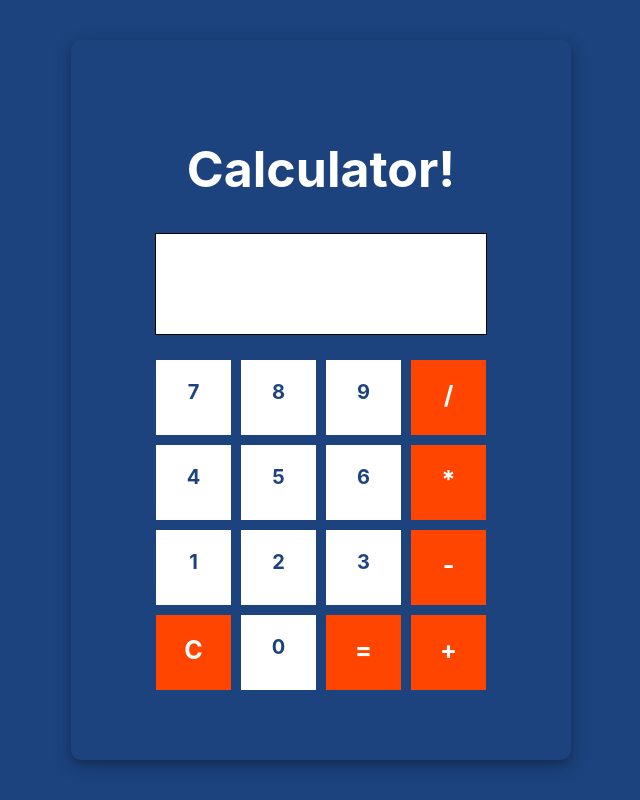
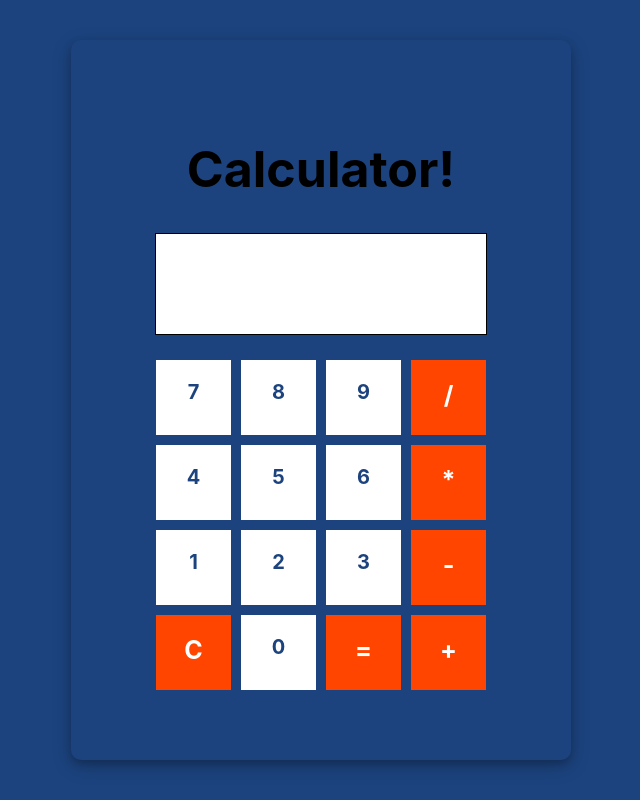
Before and after one commit to RohitJaiswal06/TaskBoard, a React (Create React App) app: page /calculator in a window 1280 px wide. Shown: the whole page, without its empty margins (319-959 px from the left). Built offline with nearby package versions, Linux system fonts and the light colour scheme.

Commit message:
updated calculator/style.css

```diff
--- a/src/Pages/Calculator/style.css
+++ b/src/Pages/Calculator/style.css
@@ -25,7 +25,7 @@
   }
 
   .text{
-    color: #ffffff;
+    color: black;
     font-size: 50px;
   }
 
```
